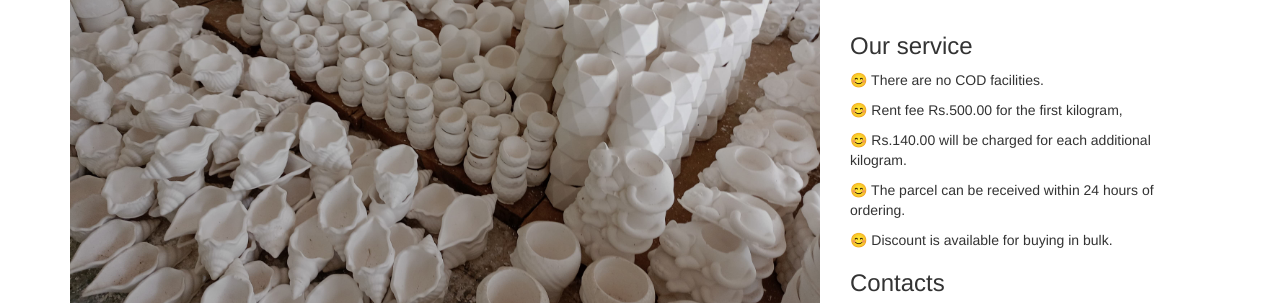
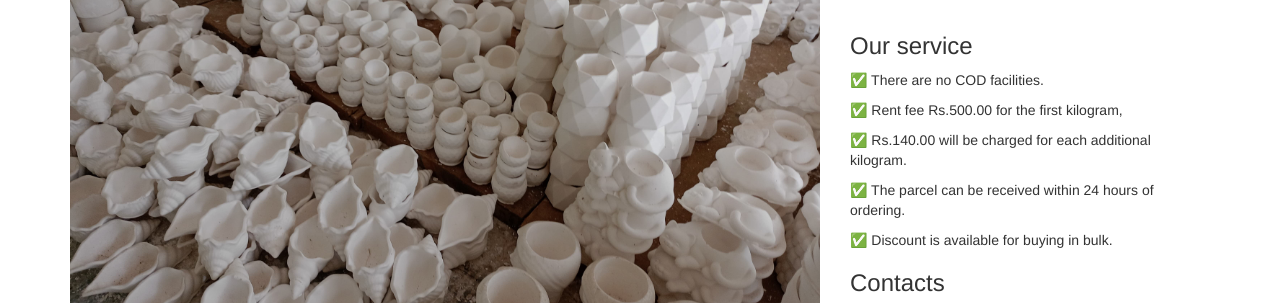
Before and after one commit to GreenHandCactusPots/greenhandcactuspots.github.io, a plain HTML site: page index.html in a window 1280 px wide. Shown: the part 374-677 px from the top of the page. Drawn offline with Linux system fonts and the light colour scheme.

Commit message:
Update index.html

```diff
--- a/index.html
+++ b/index.html
@@ -49,11 +49,11 @@
 
             <div class="col-md-4">
                 <h3>Our service</h3>
-                <p>😊 There are no COD facilities.</p>
-                <p>😊 Rent fee Rs.500.00 for the first kilogram,</p>
-                <p>😊 Rs.140.00 will be charged for each additional kilogram.</p>
-                <p>😊 The parcel can be received within 24 hours of ordering.</p>
-                <p>😊 Discount is available for buying in bulk.</p>
+                <p>✅ There are no COD facilities.</p>
+                <p>✅ Rent fee Rs.500.00 for the first kilogram,</p>
+                <p>✅ Rs.140.00 will be charged for each additional kilogram.</p>
+                <p>✅ The parcel can be received within 24 hours of ordering.</p>
+                <p>✅ Discount is available for buying in bulk.</p>
 
                 <h3>Contacts</h3>
                 <ul>
```
